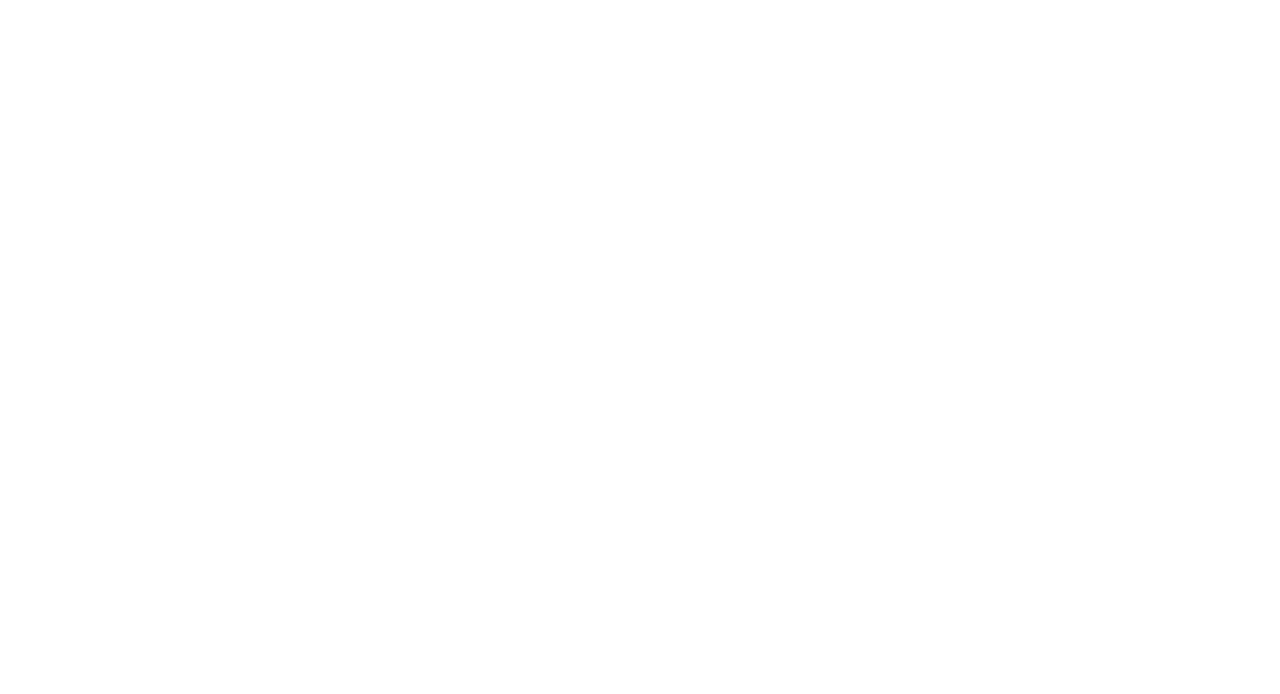
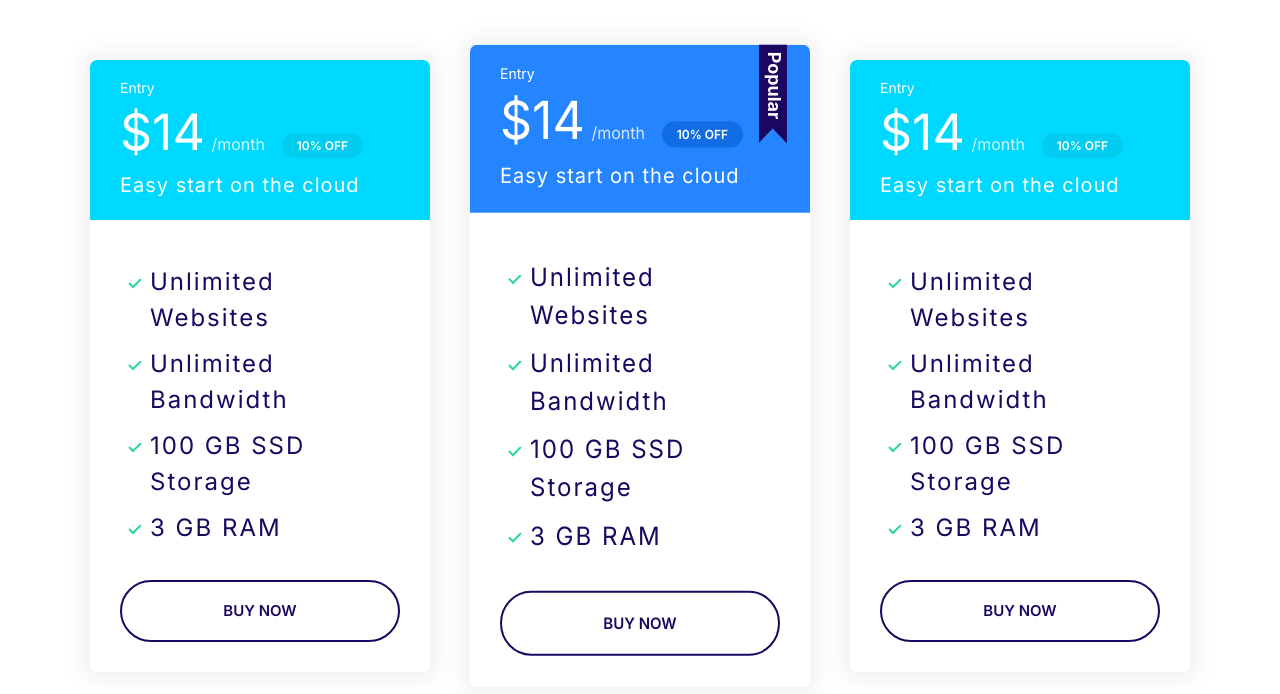
Before and after one commit to rubenruvalcabac/moshify, a plain HTML site: page index.html in a window 1280 px wide. Drawn offline with Linux system fonts and the light colour scheme.

Commit message:
Plans block

```diff
--- a/css/styles.css
+++ b/css/styles.css
@@ -120,6 +120,10 @@ Badges
 .badge--secondary {
   background: var(--color-secondary);
   color: #fff;
+}
+
+.card--primary .badge--primary {
+  background: #126de4;
 }
 
 .badge--small {
@@ -490,10 +494,16 @@ Plans
   .grid--cols-1x2 {
     grid-template-columns: 1fr 1fr;
   }
+  .grid--cols-1x3 {
+    grid-template-columns: repeat(3, 1fr);
+  }
 }
 @media screen and (min-width: 1024px) {
   .grid--cols-1x2 {
     grid-template-columns: 1fr 1fr;
+  }
+  .grid--cols-1x3 {
+    grid-template-columns: repeat(3, 1fr);
   }
 }
 
@@ -759,3 +769,29 @@ DomainBlock
     grid-template-columns: repeat(auto-fit, minmax(10rem, 1fr));
   }
 }
+
+/* Plans */
+.plans .grid {
+  gap: 4rem;
+}
+
+/*
+.plans .plan {
+  padding: 1rem;
+}
+*/
+
+.plans .plan--popular {
+  transform: scaleY(1.05);
+}
+
+@media screen and (min-width: 768px) {
+  .plans .plan:hover {
+    transform: scaleY(1.05);
+    transition: all 0.5s ease-in-out;
+  }
+  .plans .plan--popular:hover {
+    transform: scaleY(1.1);
+    transition: all 0.5s ease-in-out;
+  }
+}
--- a/index.html
+++ b/index.html
@@ -15,5 +15,72 @@
 
     <link rel="stylesheet" href="css/styles.css" />
   </head>
-  <body></body>
+  <body>
+    <section class="block container plans">
+      <div class="grid grid--cols-1x3">
+        <div class="plan">
+          <div class="card card--secondary">
+            <header class="card__header">
+              <h3 class="plan__name">Entry</h3>
+              <span class="plan__price">$14</span>
+              <span class="plan__billing-cycle">/month</span>
+              <span class="badge badge--secondary badge--small">10% OFF</span>
+              <span class="plan__description">Easy start on the cloud</span>
+            </header>
+            <div class="card__body">
+              <ul class="list list--tick">
+                <li class="list__item">Unlimited Websites</li>
+                <li class="list__item">Unlimited Bandwidth</li>
+                <li class="list__item">100 GB SSD Storage</li>
+                <li class="list__item">3 GB RAM</li>
+              </ul>
+              <button class="btn btn--outline btn--block">Buy now</button>
+            </div>
+          </div>
+        </div>
+
+        <div class="plan plan--popular">
+          <div class="card card--primary">
+            <header class="card__header">
+              <h3 class="plan__name">Entry</h3>
+              <span class="plan__price">$14</span>
+              <span class="plan__billing-cycle">/month</span>
+              <span class="badge badge--primary badge--small">10% OFF</span>
+              <span class="plan__description">Easy start on the cloud</span>
+            </header>
+            <div class="card__body">
+              <ul class="list list--tick">
+                <li class="list__item">Unlimited Websites</li>
+                <li class="list__item">Unlimited Bandwidth</li>
+                <li class="list__item">100 GB SSD Storage</li>
+                <li class="list__item">3 GB RAM</li>
+              </ul>
+              <button class="btn btn--outline btn--block">Buy now</button>
+            </div>
+          </div>
+        </div>
+        <div class="plan">
+          <div class="card card--secondary">
+            <header class="card__header">
+              <h3 class="plan__name">Entry</h3>
+              <span class="plan__price">$14</span>
+              <span class="plan__billing-cycle">/month</span>
+              <span class="badge badge--secondary badge--small">10% OFF</span>
+              <span class="plan__description">Easy start on the cloud</span>
+            </header>
+            <div class="card__body">
+              <ul class="list list--tick">
+                <li class="list__item">Unlimited Websites</li>
+                <li class="list__item">Unlimited Bandwidth</li>
+                <li class="list__item">100 GB SSD Storage</li>
+                <li class="list__item">3 GB RAM</li>
+              </ul>
+              <button class="btn btn--outline btn--block">Buy now</button>
+            </div>
+          </div>
+        </div>
+        </div>
+      </div>
+    </section>
+  </body>
 </html>
```
